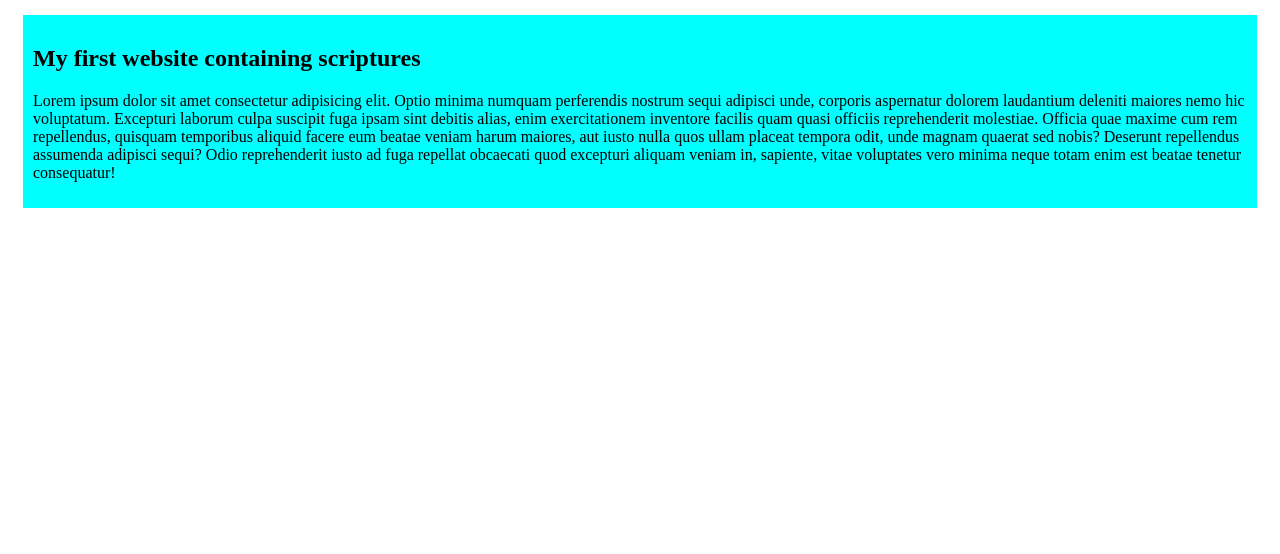
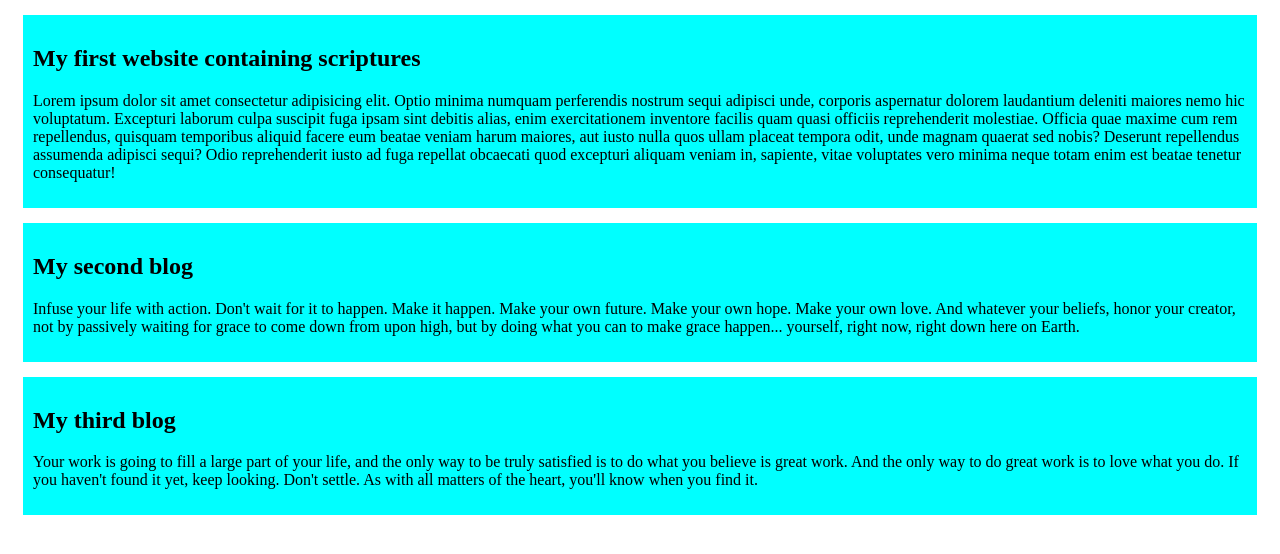
Before and after one commit to Arup60/my-simple-website, a plain HTML site: page 2ndindex.html in a window 1280 px wide. Drawn offline with Linux system fonts and the light colour scheme.

Commit message:
added the second and third blog

```diff
--- a/2ndindex.html
+++ b/2ndindex.html
@@ -11,6 +11,14 @@
         <h2>My first website containing scriptures</h2>
         <p>Lorem ipsum dolor sit amet consectetur adipisicing elit. Optio minima numquam perferendis nostrum sequi adipisci unde, corporis aspernatur dolorem laudantium deleniti maiores nemo hic voluptatum. Excepturi laborum culpa suscipit fuga ipsam sint debitis alias, enim exercitationem inventore facilis quam quasi officiis reprehenderit molestiae. Officia quae maxime cum rem repellendus, quisquam temporibus aliquid facere eum beatae veniam harum maiores, aut iusto nulla quos ullam placeat tempora odit, unde magnam quaerat sed nobis? Deserunt repellendus assumenda adipisci sequi? Odio reprehenderit iusto ad fuga repellat obcaecati quod excepturi aliquam veniam in, sapiente, vitae voluptates vero minima neque totam enim est beatae tenetur consequatur!</p>
     </div>
+    <div>
+        <h2>My second blog</h2>
+        <p>Infuse your life with action. Don't wait for it to happen. Make it happen. Make your own future. Make your own hope. Make your own love. And whatever your beliefs, honor your creator, not by passively waiting for grace to come down from upon high, but by doing what you can to make grace happen... yourself, right now, right down here on Earth.</p>
+    </div>
+    <div>
+        <h2>My third blog</h2>
+        <p>Your work is going to fill a large part of your life, and the only way to be truly satisfied is to do what you believe is great work. And the only way to do great work is to love what you do. If you haven't found it yet, keep looking. Don't settle. As with all matters of the heart, you'll know when you find it.</p>
+    </div>
 
 </body>
 </html>
```
